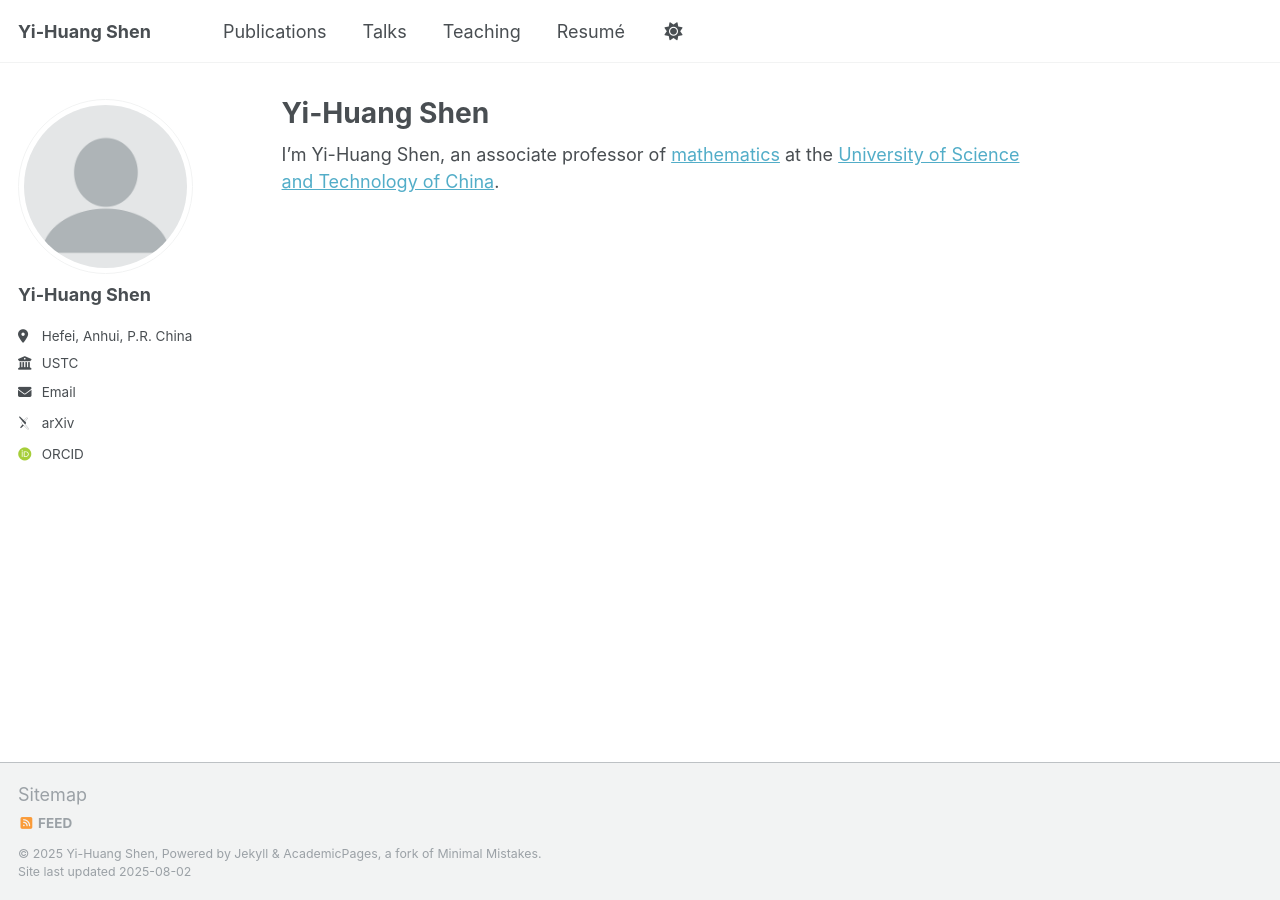
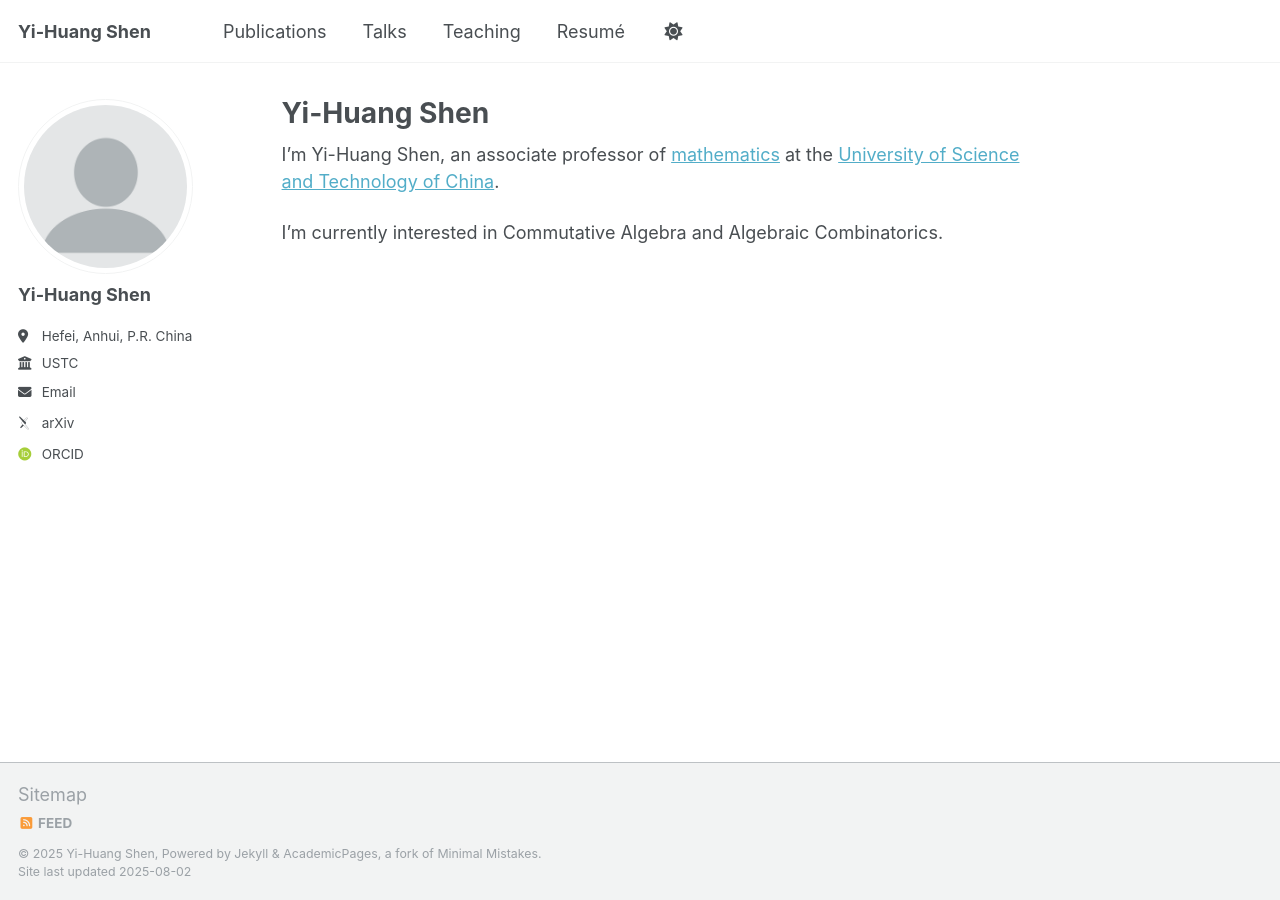
Before and after one commit to YiHuangShen-USTC/YiHuangShen-USTC.github.io, a Jekyll site: the page built from _pages/about.md, in a window 1280 px wide. Built offline with Jekyll 4.4.1, drawn with Linux system fonts in a browser that asks for light colours; some web fonts are replaced; a script that is not in the unit is left out.

Commit message:
Update about.md

```diff
--- a/_pages/about.md
+++ b/_pages/about.md
@@ -8,3 +8,5 @@ redirect_from:
 ---
 
 I'm Yi-Huang Shen, an associate professor of [mathematics](https://math.ustc.edu.cn/main.htm) at the [University of Science and Technology of China](https://www.ustc.edu.cn/).
+
+I'm currently interested in Commutative Algebra and Algebraic Combinatorics.
```
